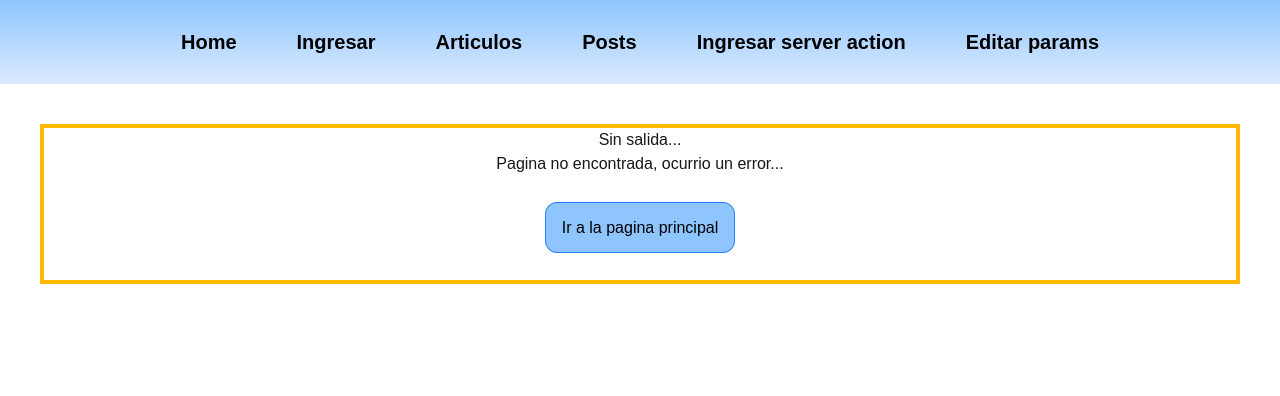
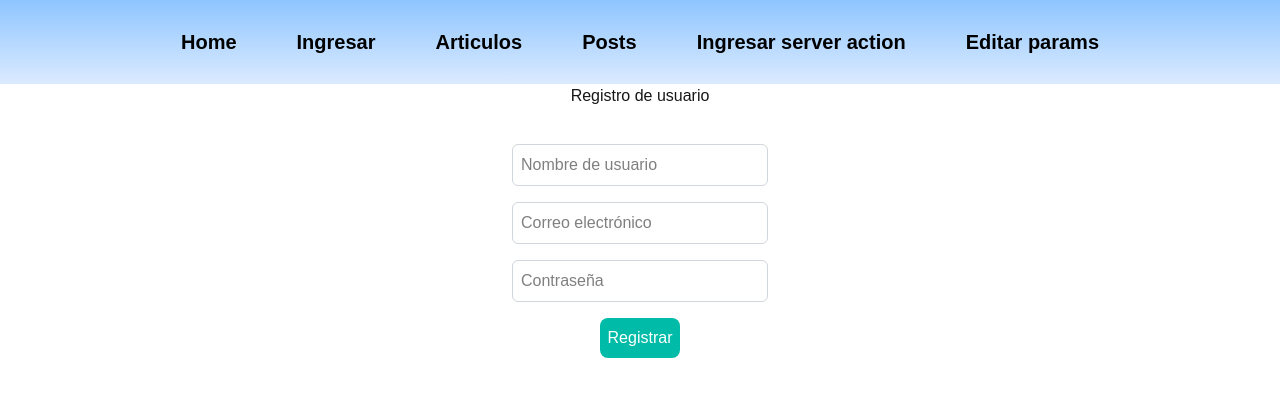
Before and after one commit to DanielGuzmanV/NextJs-Fundamentos, a Next.js app: page /registro in a window 1280 px wide. Before the commit this address had no page. Shown: the top 396 px of the page. Built offline with nearby package versions, Linux system fonts and the light colour scheme.

Commit message:
se creo el formulario para el registro

```diff
--- /dev/null
+++ b/src/app/registro/page.tsx
@@ -0,0 +1,43 @@
+import React from 'react'
+
+export default function Registro() {
+  return (
+    <>
+      <h1 className='flex justify-center'>
+        Registro de usuario
+      </h1>
+
+      <div className='flex justify-center'>
+        <form className='flex flex-col items-center mt-4 p-5 bg-white w-2xl rounded-lg text-black'>
+          <input
+            type='text'
+            id='usario'
+            required
+            className='border border-gray-300 rounded-md p-2 w-64 mb-4 bg-white'
+            placeholder='Nombre de usuario'
+          />
+          <input
+            type='email'
+            id='email'
+            required
+            className='border border-gray-300 rounded-md p-2 w-64 mb-4 bg-white'
+            placeholder='Correo electrónico'
+          />
+          <input
+            type='password'
+            id='password'
+            required
+            className='border border-gray-300 rounded-md p-2 w-64 mb-4 bg-white'
+            placeholder='Contraseña'
+          />
+          <input
+            type='submit'
+            className='bg-teal-500 text-white rounded-lg p-2 hover:bg-teal-400'
+            value='Registrar'
+          />
+        </form>
+
+      </div>
+    </>
+  )
+}
```
